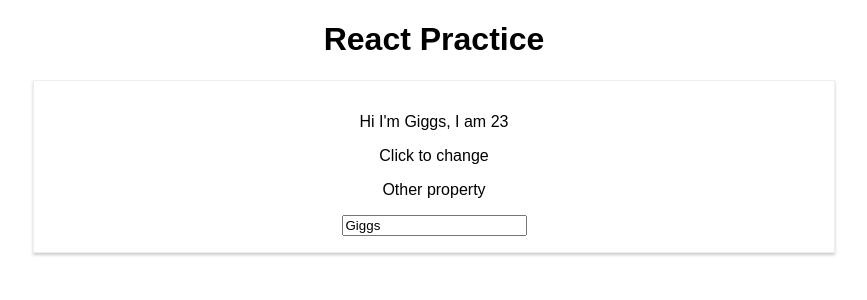
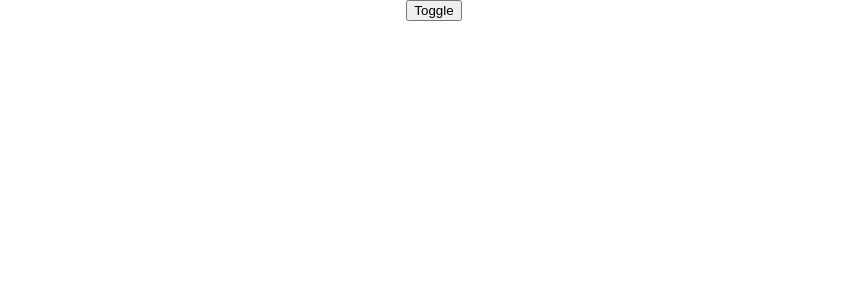
Before and after one commit to gigasii/React-ecommerce, a React (Create React App) app: page / in a window 1280 px wide. Shown: the top 300 px of the page, without its empty margins (206-1073 px from the left). Built offline with nearby package versions, Linux system fonts and the light colour scheme.

Commit message:
React basics #2

```diff
--- a/src/App.js
+++ b/src/App.js
@@ -4,42 +4,64 @@
 
 class App extends Component {
   state = {
-    person: {
-      name: 'Giggs',
-      age: 23
-    },
-    otherProperty: 'Other property'
+    people: [
+      { id: 1, name: 'Giggs', age: 23 },
+      { id: 2, name: 'Benny', age: 20 }
+    ],
+    otherProperty: 'Other property',
+    showPeople: false
   }
 
-  personChangeHandler = (name_, age_) => {
+  nameChangeHandler = (id, event) => {
+    const index = this.state.people.findIndex(person => {
+      return person.id === id;
+    })
+    const newPeople = [...this.state.people];
+    newPeople[index].name = event.target.value;
+
     this.setState({
-      person: {
-        name: name_,
-        age: age_
-      }
+      people: newPeople
     });
   }
 
-  nameChangeHandler = (event) => {
+  toggleVisibleHandler = () => {
     this.setState({
-      person: {
-        name: event.target.value,
-        age: 23
-      }
+      showPeople: !this.state.showPeople
+    })
+  }
+
+  deletePersonHandler = (index) => {
+    const people = [...this.state.people];
+    people.splice(index, 1);
+    this.setState({
+      people: people
     });
   }
 
   render() {
+    let togglePeople = null;
+    if (this.state.showPeople)
+    {
+      togglePeople = (
+        <div>
+          {
+            this.state.people.map((person, index) => {
+              return <Person
+                key={person.id}
+                name={person.name}
+                age={person.age}
+                click={this.deletePersonHandler.bind(this, index)}
+                changed={this.nameChangeHandler.bind(this, person.id)}
+              />
+            })
+          }
+        </div>
+      );
+    }
     return (
       <div className="App">
-        <h1>React Practice</h1>
-        <Person
-          name={this.state.person.name}
-          age={this.state.person.age}
-          clicked={this.personChangeHandler.bind(this, 'Max', '10')}
-          changed={this.nameChangeHandler}
-        >{this.state.otherProperty}
-        </Person>
+        <button onClick={this.toggleVisibleHandler}>Toggle</button>
+        {togglePeople}
       </div>
     );
   }
--- a/src/Person/Person.js
+++ b/src/Person/Person.js
@@ -5,8 +5,7 @@
   return (
     <div className="Person">
       <p>Hi I'm {props.name}, I am {props.age}</p>
-      <p onClick={props.clicked}>Click to change</p>
-      <p>{props.children}</p>
+      <p onClick={props.click}>Delete this person</p>
       <input type="text" onChange={props.changed} value={props.name}/>
     </div>
   );
```
